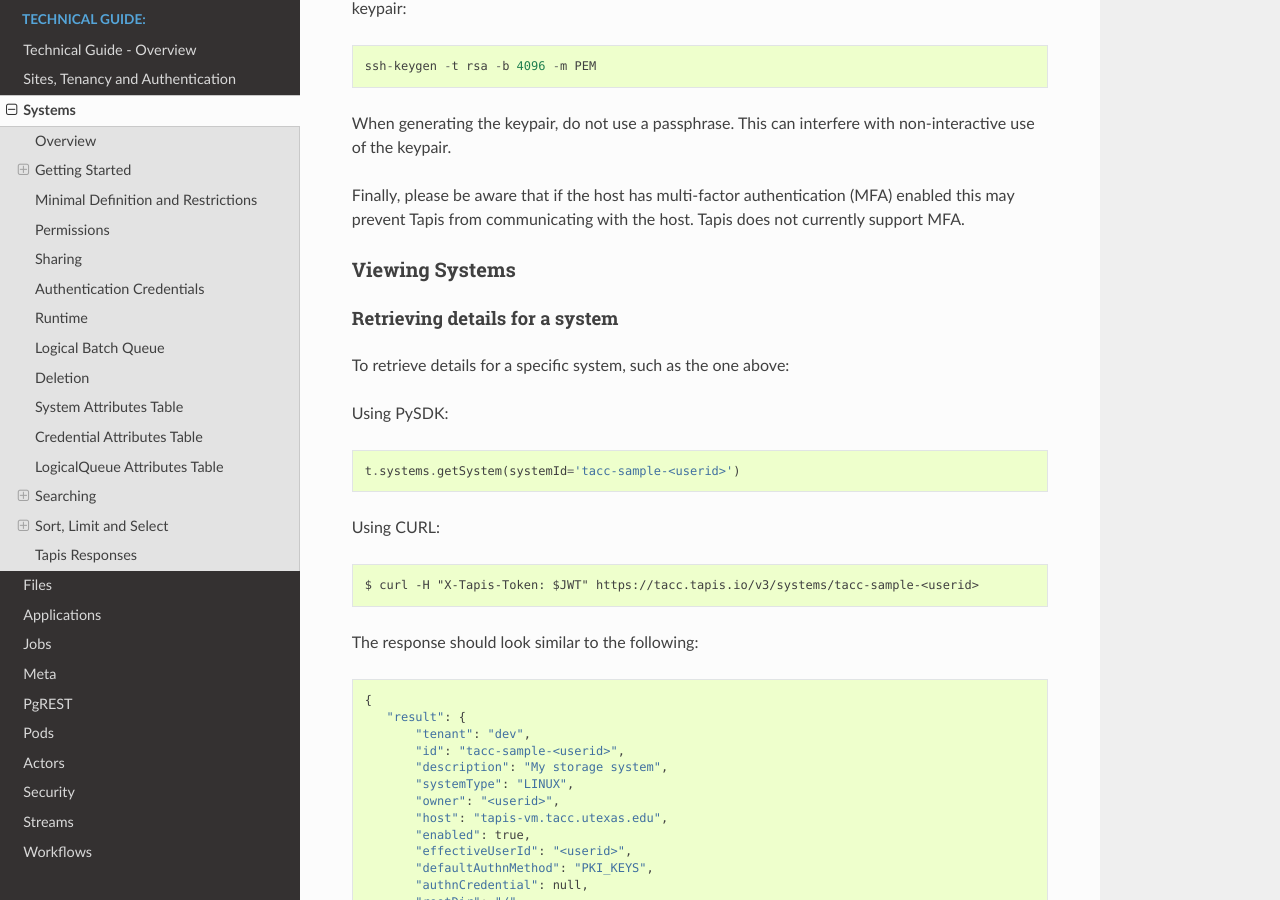
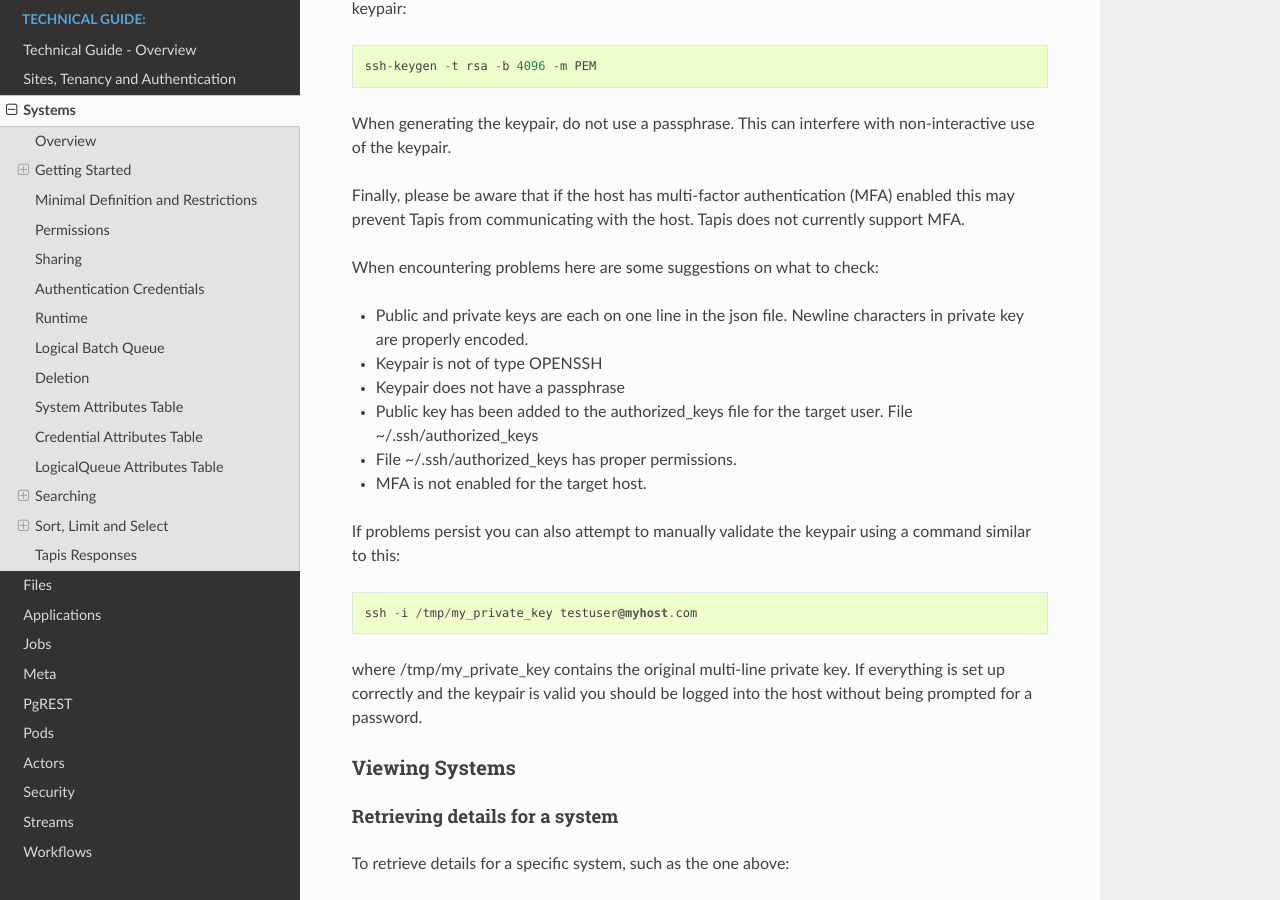
Before and after one commit to tapis-project/documentation, a Sphinx documentation site: the page built from source/technical/systems.rst, in a window 1280 px wide and 900 px high, scrolled down 4552 px. Built offline with Sphinx 7.4.7 and the Read the Docs theme 2.0.0, drawn with Linux system fonts in a browser that asks for light colours.

Commit message:
Systems: Add section on pki keys.

```diff
--- a/source/technical/systems.rst
+++ b/source/technical/systems.rst
@@ -189,6 +189,22 @@
 
 Finally, please be aware that if the host has multi-factor authentication (MFA) enabled this may prevent Tapis from
 communicating with the host. Tapis does not currently support MFA.
+
+When encountering problems here are some suggestions on what to check:
+
+* Public and private keys are each on one line in the json file. Newline characters in private key are properly encoded.
+* Keypair is not of type OPENSSH
+* Keypair does not have a passphrase
+* Public key has been added to the authorized_keys file for the target user. File ~/.ssh/authorized_keys
+* File ~/.ssh/authorized_keys has proper permissions.
+* MFA is not enabled for the target host.
+
+If problems persist you can also attempt to manually validate the keypair using a command similar to this::
+
+  ssh -i /tmp/my_private_key testuser@myhost.com
+
+where /tmp/my_private_key contains the original multi-line private key. If everything is set up correctly and the
+keypair is valid you should be logged into the host without being prompted for a password.
 
 Viewing Systems
 ~~~~~~~~~~~~~~~
```
